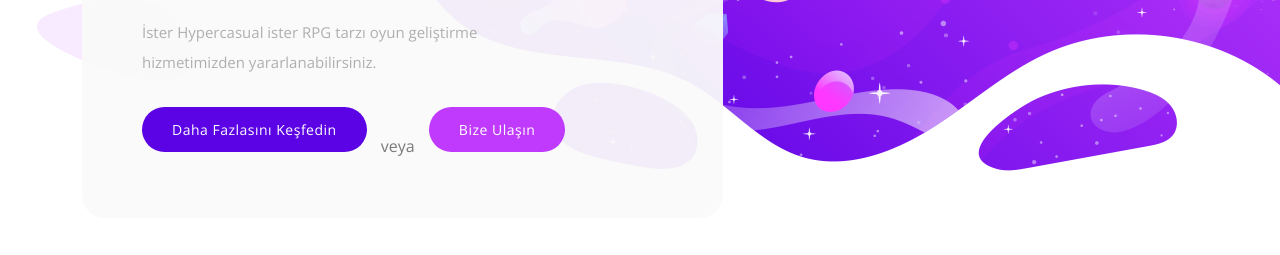
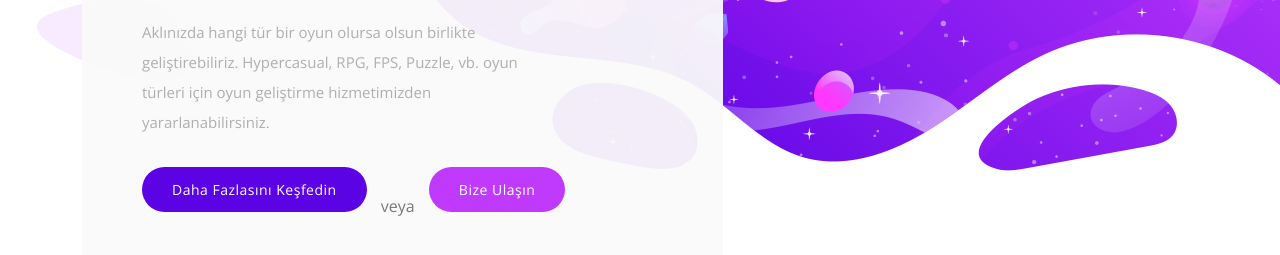
Before and after one commit to visadaltd/visadaltd.github.io, a plain HTML site: page index.html in a window 1280 px wide. Shown: the part 631-886 px from the top of the page. Drawn offline with nearby package versions, Linux system fonts and the light colour scheme.

Commit message:
Description Changes

```diff
--- a/index.html
+++ b/index.html
@@ -116,7 +116,7 @@ https://templatemo.com/tm-582-tale-seo-agency
             <h6>VİSADA BİLİŞİM</h6>
             <div class="line-dec"></div>
             <h4>Oyun <em>Dünyasına</em> Hızlı <span>Bir Giriş Yapın</span></h4>
-            <p>İster Hypercasual ister RPG tarzı oyun geliştirme hizmetimizden yararlanabilirsiniz.</p>
+            <p>Aklınızda hangi tür bir oyun olursa olsun birlikte geliştirebiliriz. Hypercasual, RPG, FPS, Puzzle, vb. oyun türleri için oyun geliştirme hizmetimizden yararlanabilirsiniz.</p>
             <div class="main-button scroll-to-section"><a href="#services">Daha Fazlasını Keşfedin</a></div>
             <span>veya</span>
             <div class="second-button"><a href="#contact">Bize Ulaşın</a></div>
```
